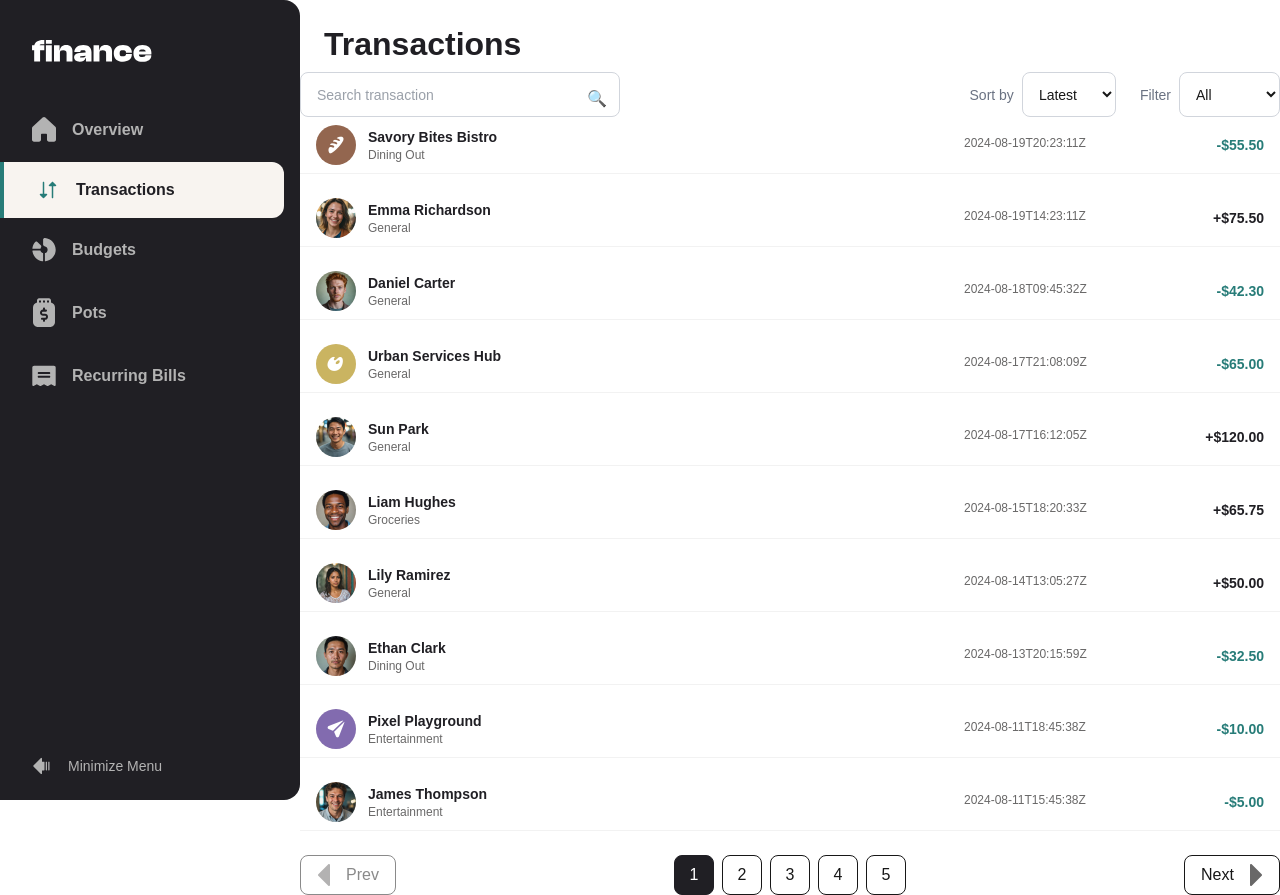
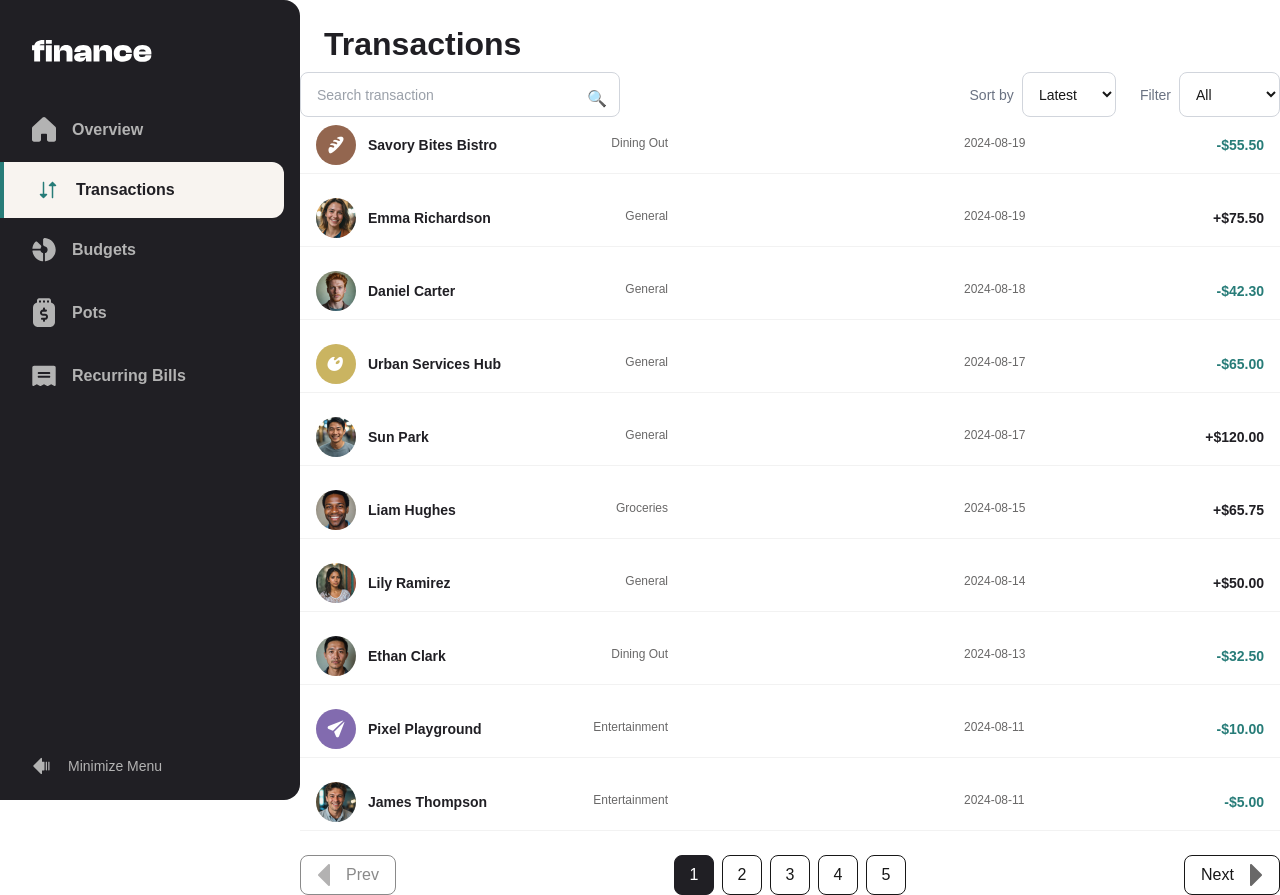
Before and after one commit to Keti-Tsiklauri2001/my-finance-app, a Next.js app: page /transactions in a window 1280 px wide. Shown: the top 895 px of the page. Built offline with nearby package versions, Linux system fonts and the light colour scheme.

Commit message:
add format date function

```diff
--- a/src/components/transactionsPage/TransactionsList.tsx
+++ b/src/components/transactionsPage/TransactionsList.tsx
@@ -11,6 +11,9 @@ type Props = {
 };
 
 export default function TransactionsList({ transactions }: Props) {
+  function formatDate(dateString: string) {
+    return dateString.split("T")[0];
+  }
   return (
     <div className="flex flex-col gap-4 w-full max-w-[996px] mx-auto">
       {transactions.map((tx, index) => (
@@ -22,18 +25,20 @@ export default function TransactionsList({ transactions }: Props) {
                 <Image src={tx.avatar} alt={tx.name} fill />
               </div>
 
-              <div className="flex flex-col">
-                <p className="font-bold text-sm text-[#201F24] truncate">
-                  {tx.name}
+              <div className="flex flex-col md:flex-row md:w-[300px] md:justify-between">
+                <p className="font-bold text-sm text-[#201F24] ">{tx.name}</p>
+
+                <p className="text-xs text-[#696868] whitespace-nowrap ">
+                  {tx.category}
                 </p>
-
-                <p className="text-xs text-[#696868]">{tx.category}</p>
               </div>
             </div>
 
             {/* DATE + AMOUNT */}
             <div className="flex flex-col md:flex-row md:w-[300px] md:justify-between">
-              <div className="text-xs text-[#696868]">{tx.date}</div>
+              <div className="text-xs text-[#696868]">
+                {formatDate(tx.date)}
+              </div>
 
               <div
                 className={`font-bold text-sm ${
```
